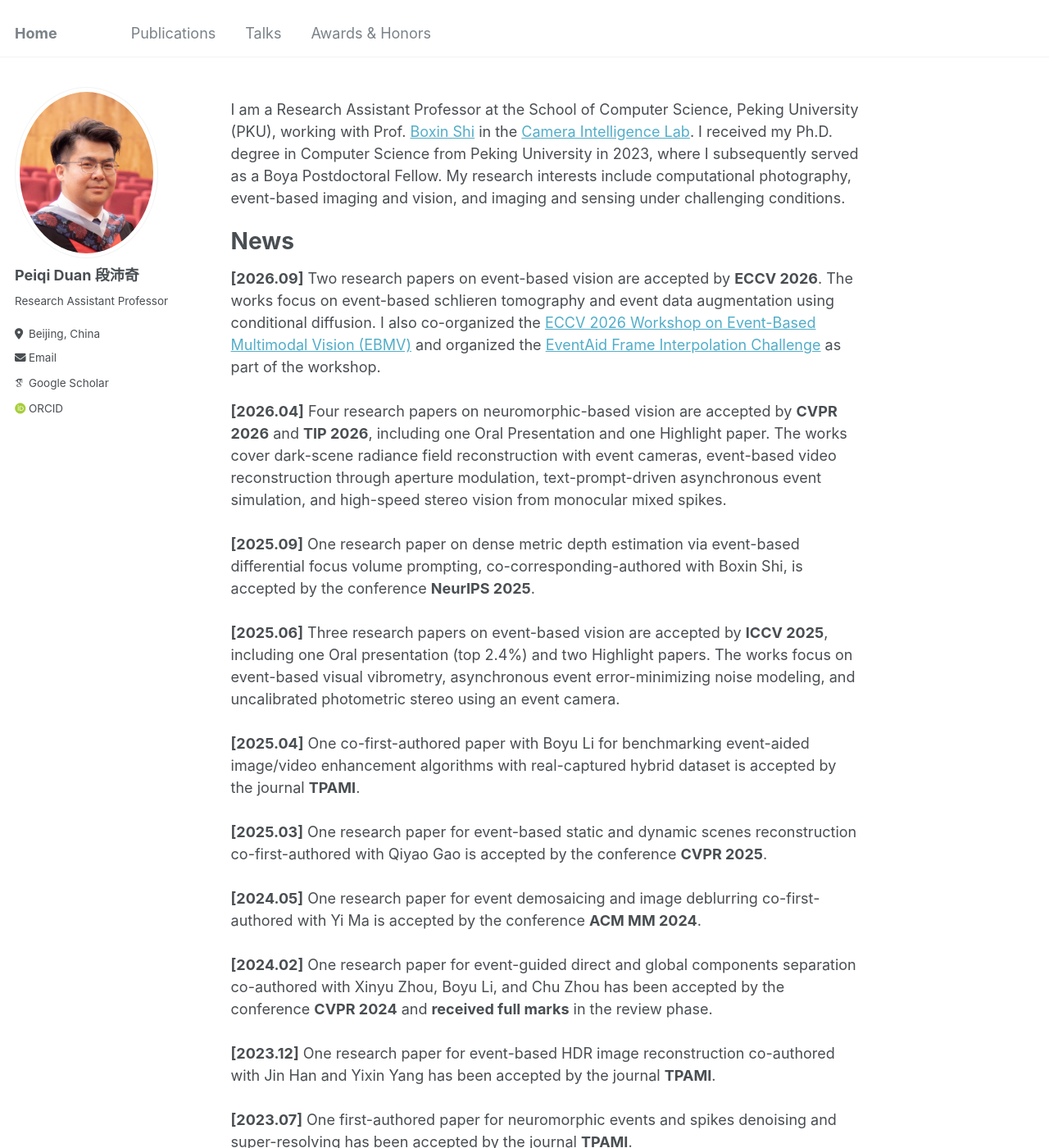
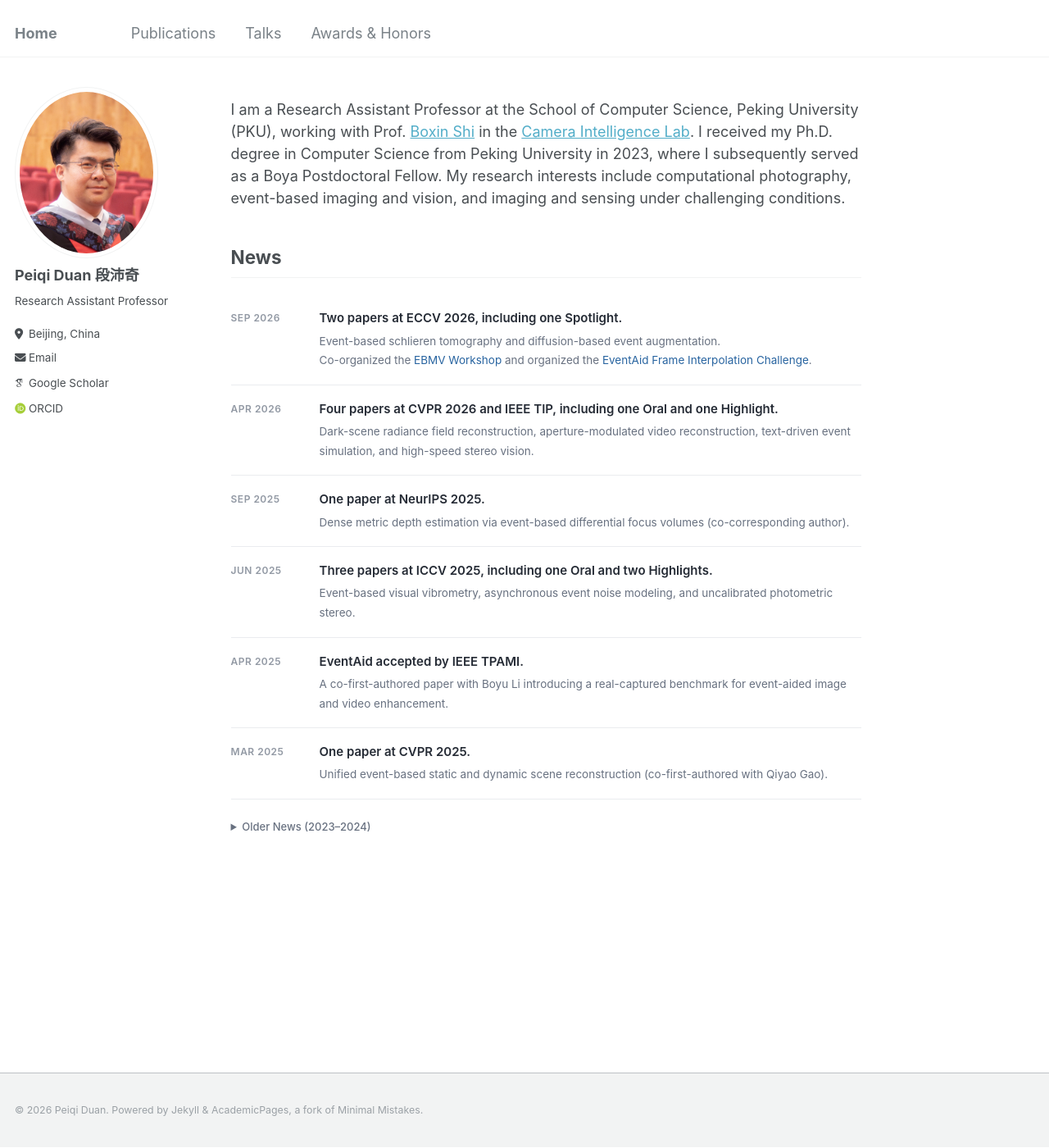
Before and after one commit to peiqi-duan/peiqi-duan.github.io, a Jekyll site: the page built from _pages/about.md, in a window 1280 px wide and 1400 px high. Shown: the whole window at 82% size. Built offline with Jekyll 4.4.1, drawn with Linux system fonts in a browser that asks for light colours; some web fonts are replaced.

Commit message:
Update about.md

```diff
--- a/_pages/about.md
+++ b/_pages/about.md
@@ -9,15 +9,230 @@ redirect_from:
 
 I am a Research Assistant Professor at the School of Computer Science, Peking University (PKU), working with Prof. <a href="https://scholar.google.com/citations?hl=zh-CN&user=K1LjZxcAAAAJ">Boxin Shi</a> in the <a href="https://camera.pku.edu.cn">Camera Intelligence Lab</a>. I received my Ph.D. degree in Computer Science from Peking University in 2023, where I subsequently served as a Boya Postdoctoral Fellow. My research interests include computational photography, event-based imaging and vision, and imaging and sensing under challenging conditions.
 
-News
-======
-<b>[2026.09]</b> Two research papers on event-based vision are accepted by <b>ECCV 2026</b>. The works focus on event-based schlieren tomography and event data augmentation using conditional diffusion. I also co-organized the [ECCV 2026 Workshop on Event-Based Multimodal Vision (EBMV)](https://eventbasemultimodalvision.github.io/) and organized the [EventAid Frame Interpolation Challenge](https://www.codabench.org/competitions/16375/) as part of the workshop.<br><br>
-<b>[2026.04]</b> Four research papers on neuromorphic-based vision are accepted by <b>CVPR 2026</b> and <b>TIP 2026</b>, including one Oral Presentation and one Highlight paper. The works cover dark-scene radiance field reconstruction with event cameras, event-based video reconstruction through aperture modulation, text-prompt-driven asynchronous event simulation, and high-speed stereo vision from monocular mixed spikes.<br><br>
-<b>[2025.09]</b> One research paper on dense metric depth estimation via event-based differential focus volume prompting, co-corresponding-authored with Boxin Shi, is accepted by the conference <b>NeurIPS 2025</b>.<br><br>
-<b>[2025.06]</b> Three research papers on event-based vision are accepted by <b>ICCV 2025</b>, including one Oral presentation (top 2.4%) and two Highlight papers. The works focus on event-based visual vibrometry, asynchronous event error-minimizing noise modeling, and uncalibrated photometric stereo using an event camera.<br><br>
-<b>[2025.04]</b> One co-first-authored paper with Boyu Li for benchmarking event-aided image/video enhancement algorithms with real-captured hybrid dataset is accepted by the journal <b>TPAMI</b>.<br><br>
-<b>[2025.03]</b> One research paper for event-based static and dynamic scenes reconstruction co-first-authored with Qiyao Gao is accepted by the conference <b>CVPR 2025</b>.<br><br>
-<b>[2024.05]</b> One research paper for event demosaicing and image deblurring co-first-authored with Yi Ma is accepted by the conference <b>ACM MM 2024</b>.<br><br>
-<b>[2024.02]</b> One research paper for event-guided direct and global components separation co-authored with Xinyu Zhou, Boyu Li, and Chu Zhou has been accepted by the conference <b>CVPR 2024</b> and <b>received full marks</b> in the review phase.<br><br>
-<b>[2023.12]</b> One research paper for event-based HDR image reconstruction co-authored with Jin Han and Yixin Yang has been accepted by the journal <b>TPAMI</b>.<br><br>
-<b>[2023.07]</b> One first-authored paper for neuromorphic events and spikes denoising and super-resolving has been accepted by the journal <b>TPAMI</b>.<br><br>
+
+<style>
+.news-section {
+  max-width: 900px;
+  margin: 20px 0 32px;
+  font-family: inherit;
+}
+
+.news-item {
+  display: grid;
+  grid-template-columns: 90px minmax(0, 1fr);
+  gap: 18px;
+  padding: 17px 0;
+  border-bottom: 1px solid #eaecef;
+}
+
+.news-date {
+  color: #9299a4;
+  font-size: 12px;
+  font-weight: 600;
+  letter-spacing: 0.5px;
+  padding-top: 3px;
+  white-space: nowrap;
+}
+
+.news-title {
+  font-size: 15px;
+  font-weight: 600;
+  line-height: 1.55;
+  color: #252b35;
+  margin-bottom: 5px;
+}
+
+.news-desc {
+  font-size: 13.5px;
+  line-height: 1.75;
+  color: #687180;
+}
+
+.news-desc a {
+  color: #2864a0;
+  text-decoration: none;
+}
+
+.news-desc a:hover {
+  text-decoration: underline;
+}
+
+.news-older {
+  margin-top: 16px;
+}
+
+.news-older summary {
+  cursor: pointer;
+  color: #687180;
+  font-size: 13px;
+  font-weight: 500;
+  padding: 8px 0;
+}
+
+.news-older summary:hover {
+  color: #2864a0;
+}
+
+@media (max-width: 600px) {
+  .news-item {
+    grid-template-columns: 1fr;
+    gap: 4px;
+    padding: 14px 0;
+  }
+  .news-date {
+    padding-top: 0;
+  }
+}
+</style>
+
+<h2>News</h2>
+
+<div class="news-section">
+
+  <div class="news-item">
+    <div class="news-date">SEP 2026</div>
+    <div>
+      <div class="news-title">
+        Two papers at ECCV 2026, including one Spotlight.
+      </div>
+      <div class="news-desc">
+        Event-based schlieren tomography and diffusion-based
+        event augmentation.<br>
+        Co-organized the
+        <a href="https://eventbasemultimodalvision.github.io/"
+           target="_blank">EBMV Workshop</a>
+        and organized the
+        <a href="https://www.codabench.org/competitions/16375/"
+           target="_blank">EventAid Frame Interpolation Challenge</a>.
+      </div>
+    </div>
+  </div>
+
+  <div class="news-item">
+    <div class="news-date">APR 2026</div>
+    <div>
+      <div class="news-title">
+        Four papers at CVPR 2026 and IEEE TIP,
+        including one Oral and one Highlight.
+      </div>
+      <div class="news-desc">
+        Dark-scene radiance field reconstruction,
+        aperture-modulated video reconstruction,
+        text-driven event simulation, and high-speed stereo vision.
+      </div>
+    </div>
+  </div>
+
+  <div class="news-item">
+    <div class="news-date">SEP 2025</div>
+    <div>
+      <div class="news-title">
+        One paper at NeurIPS 2025.
+      </div>
+      <div class="news-desc">
+        Dense metric depth estimation via event-based
+        differential focus volumes (co-corresponding author).
+      </div>
+    </div>
+  </div>
+
+  <div class="news-item">
+    <div class="news-date">JUN 2025</div>
+    <div>
+      <div class="news-title">
+        Three papers at ICCV 2025,
+        including one Oral and two Highlights.
+      </div>
+      <div class="news-desc">
+        Event-based visual vibrometry, asynchronous event
+        noise modeling, and uncalibrated photometric stereo.
+      </div>
+    </div>
+  </div>
+
+  <div class="news-item">
+    <div class="news-date">APR 2025</div>
+    <div>
+      <div class="news-title">
+        EventAid accepted by IEEE TPAMI.
+      </div>
+      <div class="news-desc">
+        A co-first-authored paper with Boyu Li introducing
+        a real-captured benchmark for event-aided
+        image and video enhancement.
+      </div>
+    </div>
+  </div>
+
+  <div class="news-item">
+    <div class="news-date">MAR 2025</div>
+    <div>
+      <div class="news-title">
+        One paper at CVPR 2025.
+      </div>
+      <div class="news-desc">
+        Unified event-based static and dynamic scene
+        reconstruction (co-first-authored with Qiyao Gao).
+      </div>
+    </div>
+  </div>
+
+  <details class="news-older">
+    <summary>Older News (2023–2024)</summary>
+
+    <div class="news-item">
+      <div class="news-date">MAY 2024</div>
+      <div>
+        <div class="news-title">
+          One paper at ACM MM 2024.
+        </div>
+        <div class="news-desc">
+          Event demosaicing and image deblurring
+          (co-first-authored with Yi Ma).
+        </div>
+      </div>
+    </div>
+
+    <div class="news-item">
+      <div class="news-date">FEB 2024</div>
+      <div>
+        <div class="news-title">
+          One paper at CVPR 2024.
+        </div>
+        <div class="news-desc">
+          Event-guided direct and global component separation,
+          co-authored with Xinyu Zhou, Boyu Li, and Chu Zhou.
+          Received full marks during peer review.
+        </div>
+      </div>
+    </div>
+
+    <div class="news-item">
+      <div class="news-date">DEC 2023</div>
+      <div>
+        <div class="news-title">
+          One paper accepted by IEEE TPAMI.
+        </div>
+        <div class="news-desc">
+          Event-based HDR image reconstruction,
+          co-authored with Jin Han and Yixin Yang.
+        </div>
+      </div>
+    </div>
+
+    <div class="news-item">
+      <div class="news-date">JUL 2023</div>
+      <div>
+        <div class="news-title">
+          One first-authored paper accepted by IEEE TPAMI.
+        </div>
+        <div class="news-desc">
+          Neuromorphic event and spike denoising
+          and super-resolution.
+        </div>
+      </div>
+    </div>
+
+  </details>
+
+</div>
```
